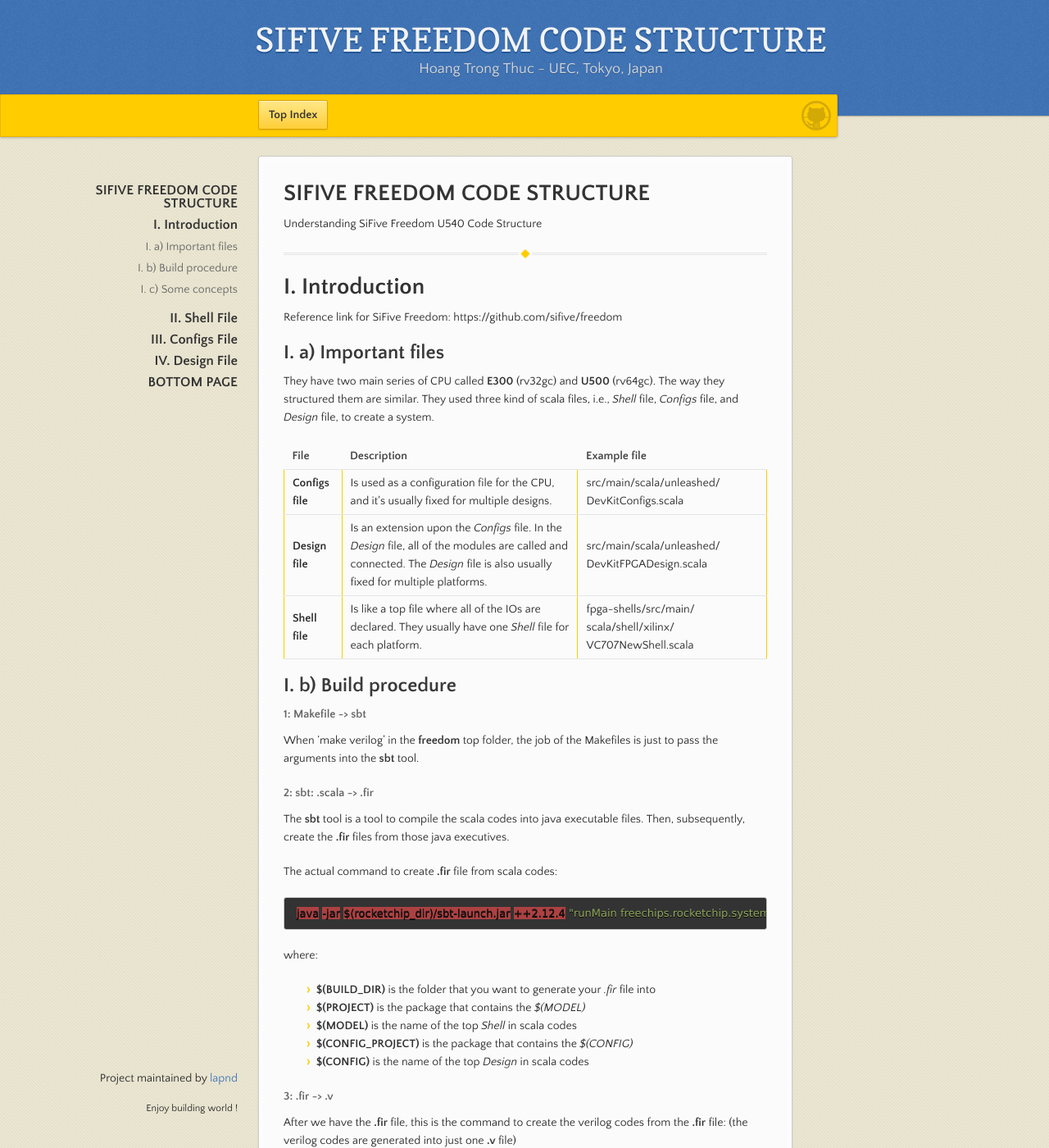
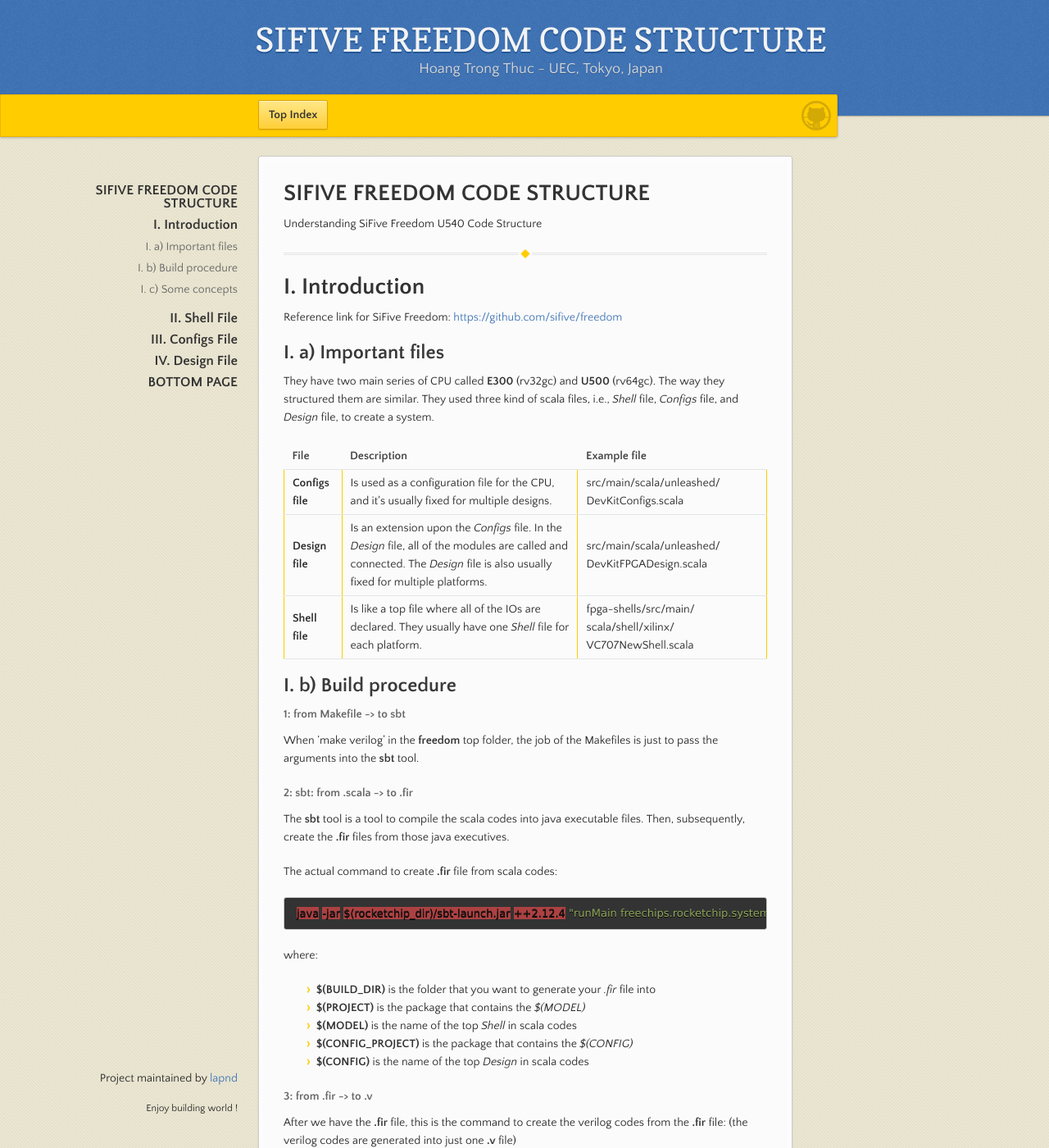
Before and after one commit to lapnd/httdes.github.io, a Jekyll site: the page built from freedom.md, in a window 1280 px wide and 1400 px high. Shown: the whole window at 82% size. Built offline with Jekyll 4.4.1, drawn with Linux system fonts in a browser that asks for light colours; our own code applies the rules of GitHub Pages for plain Markdown files.

Commit message:
Update freedom.md

````diff
--- a/freedom.md
+++ b/freedom.md
@@ -10,7 +10,7 @@ Understanding SiFive Freedom U540 Code Structure
 
 # I. Introduction
 
-Reference link for SiFive Freedom: https://github.com/sifive/freedom
+Reference link for SiFive Freedom: [https://github.com/sifive/freedom](https://github.com/sifive/freedom)
 
 ## I. a) Important files
 
@@ -41,11 +41,11 @@ They have two main series of CPU called **E300** (rv32gc) and **U500** (rv64gc).
 
 ## I. b) Build procedure
 
-#### 1: Makefile -> sbt
+#### 1: from Makefile -> to sbt
 
 When 'make verilog' in the **freedom** top folder, the job of the Makefiles is just to pass the arguments into the **sbt** tool.
 
-#### 2: sbt: .scala -> .fir
+#### 2: sbt: from .scala -> to .fir
 
 The **sbt** tool is a tool to compile the scala codes into java executable files. Then, subsequently, create the **.fir** files from those java executives.
 
@@ -60,7 +60,7 @@ where:
  - **$(CONFIG_PROJECT)** is the package that contains the *$(CONFIG)*
  - **$(CONFIG)** is the name of the top *Design* in scala codes
 
-#### 3: .fir -> .v
+#### 3: from .fir -> to .v
 
 After we have the **.fir** file, this is the command to create the verilog codes from the **.fir** file: (the verilog codes are generated into just one **.v** file)
 ```makefile
````
